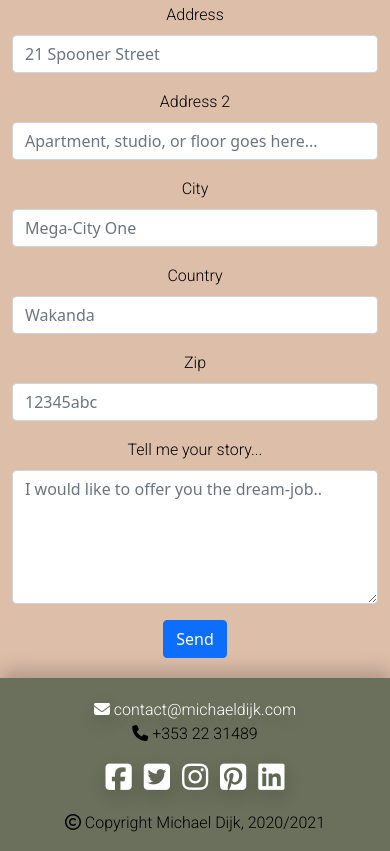
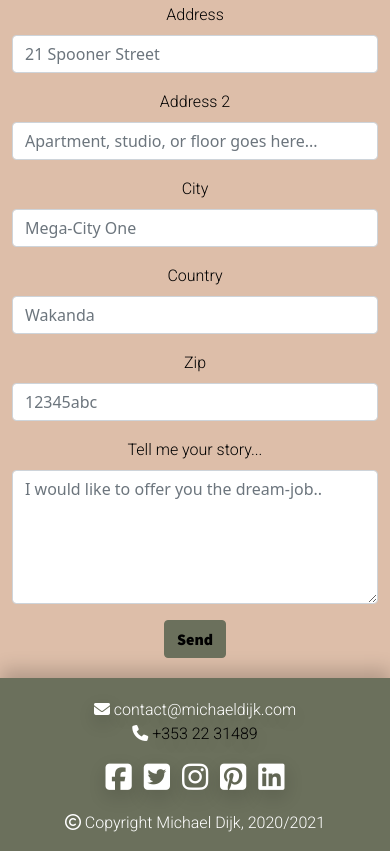
Before and after one commit to Code-Institute-Submissions/michaeldijk-ms1, a plain HTML site: page index.html in a window 390 px wide. Shown: the part 5186-6037 px from the top of the page. Drawn offline with nearby package versions, Linux system fonts and the light colour scheme.

Commit message:
Added spaces between sections.
Changed button for the form, to match the rest of the buttons on the site.
Changed phone-number to be a clickeable link.

```diff
--- a/index.html
+++ b/index.html
@@ -39,6 +39,7 @@
         </nav>
     </header>
     <!-- End of Navigation top sticky -->
+
     <!-- Start of intro section -->
     <section id="intro-section">
         <div class="row intro-section-row align-content-center">
@@ -49,6 +50,7 @@
         </div>
     </section>
     <!-- End of intro section -->
+
     <section id="about-section">
         <div class="row about-section-row align-content-center align-items-center justify-content-center">
             <div class="col-12">
@@ -253,7 +255,7 @@
                         <textarea class="form-control" id="story" rows="5" name="story" placeholder="I would like to offer you the dream-job.." required=""></textarea>
                     </div>
                     <div class="col-12">
-                        <button type="submit" class="btn btn-primary btn-send">Send</button>
+                        <button type="submit" class="btn btn-warning">Send</button>
                     </div>
                 </form>
             </div>
@@ -265,7 +267,7 @@
         <div class="row footer-section-row footer-section-text justify-content-center">
             <div class="col-sm-12 col-lg-3">
 				<a href="mailto:contact@michaeldijk.com?subject=michaeldijk.com Contact" class="footer-email"><i class="fas fa-envelope" aria-hidden="true"></i> contact@michaeldijk.com</a>
-                <p><i class="fas fa-phone" aria-hidden="true"></i> +353 22 31489</p>
+                <p class="footer-text"><i class="fas fa-phone" aria-hidden="true"></i> <a href="tel:+3532231489">+353 22 31489</a></p>
             </div>
             <div class="col-sm-12 col-lg-3 social-icons">
                 <ul class="list-inline social">
@@ -277,7 +279,9 @@
                 </ul>
             </div>
             <div class="col-sm-12 col-lg-3">
-                <p class="copyright"><i class="far fa-copyright" aria-hidden="true"></i> Copyright Michael Dijk, 2020/2021</p>
+
+
+                <p class="footer-text"><i class="far fa-copyright" aria-hidden="true"></i> Copyright Michael Dijk, 2020/2021</p>
             </div>
         </div>
     </footer>
```
